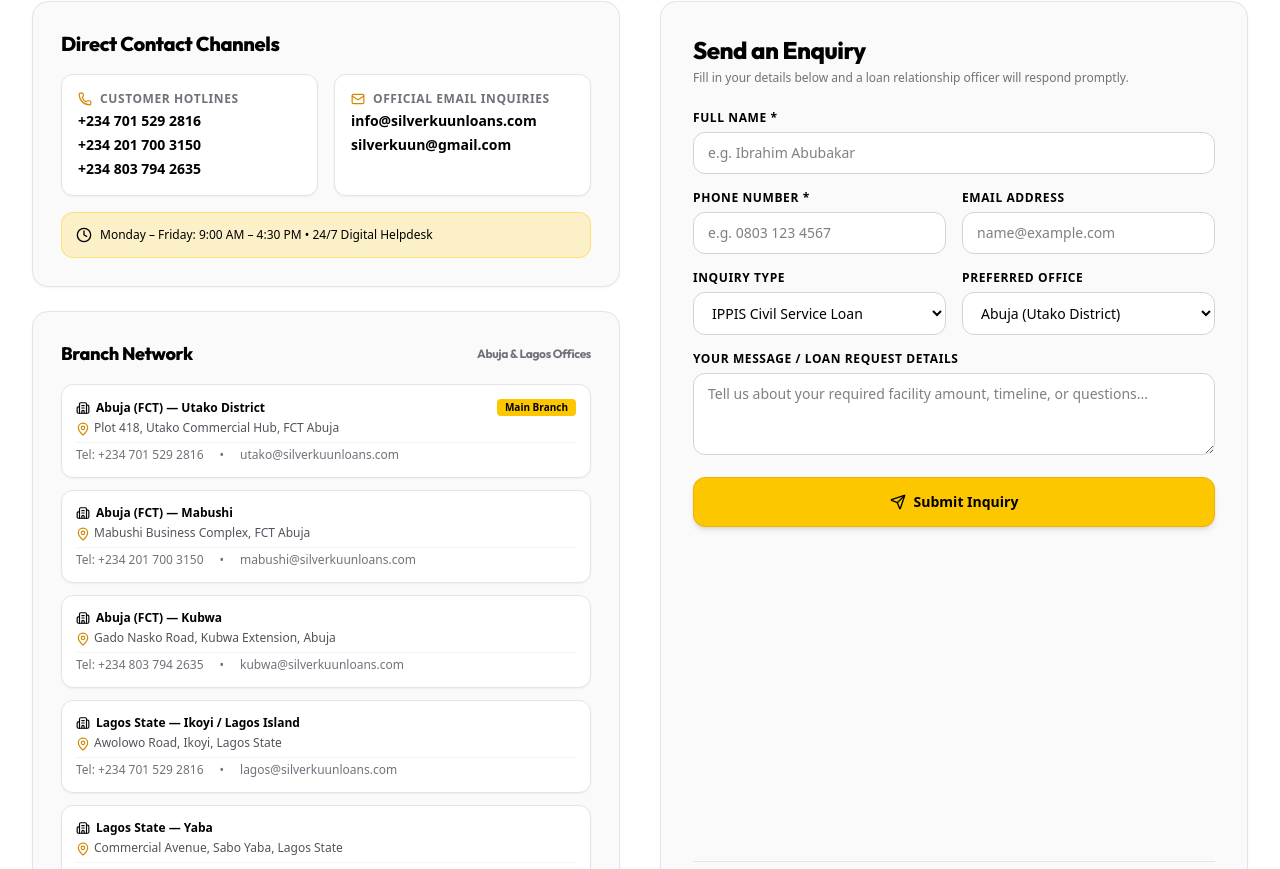
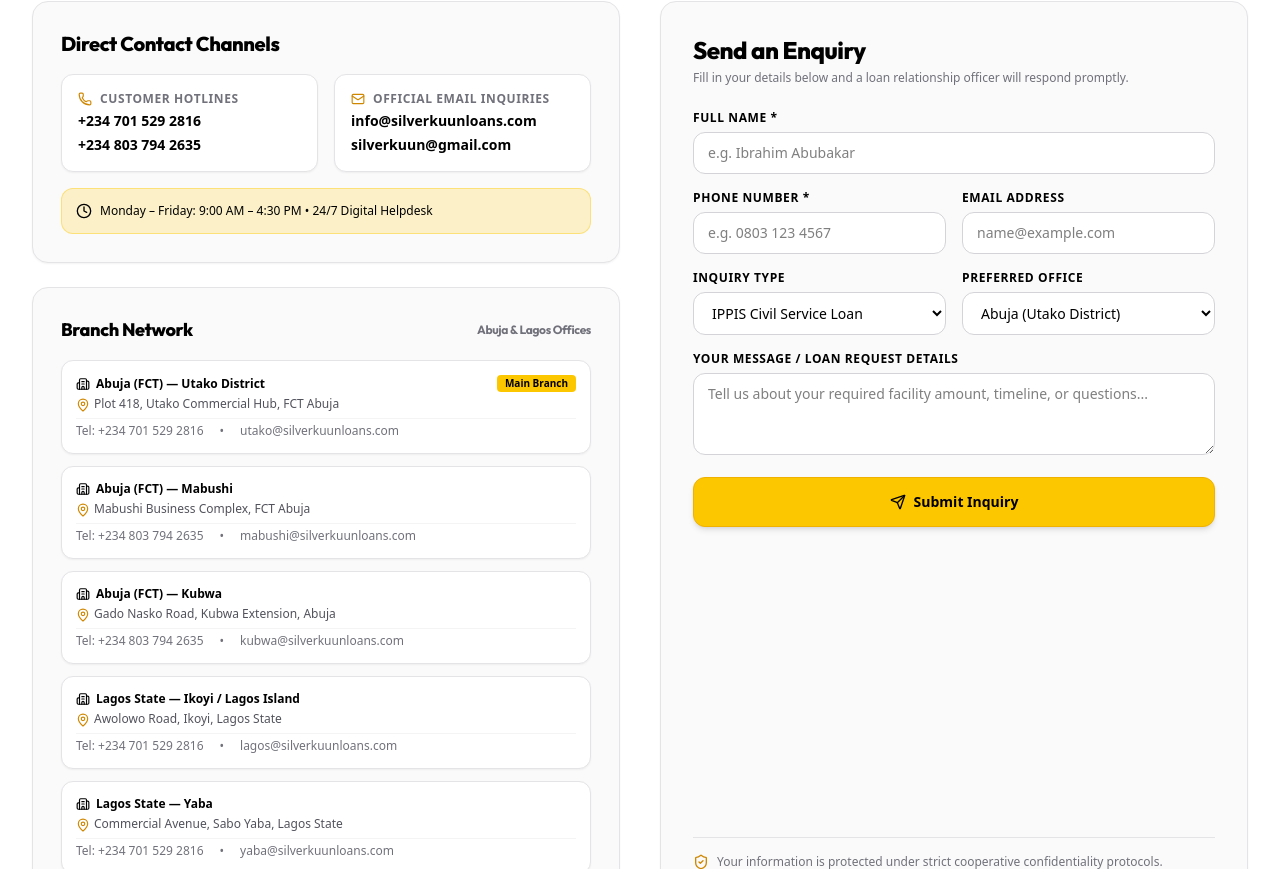
Before and after one commit to Vermachendless/kuunloans1, a React (Vite) app: page / in a window 1280 px wide. Shown: the part 11131-12000 px from the top of the page. Built offline with nearby package versions, Linux system fonts and the light colour scheme.

Commit message:
removed phone number +234 201 700 3150

```diff
--- a/src/data/mockData.ts
+++ b/src/data/mockData.ts
@@ -12,7 +12,6 @@
   ippisMaxLimit: '₦5,000,000',
   phones: [
     '+234 701 529 2816',
-    '+234 201 700 3150',
     '+234 803 794 2635'
   ],
   emails: [
@@ -406,7 +405,7 @@
     city: 'Abuja (FCT)',
     district: 'Mabushi',
     address: 'Mabushi Business Complex, FCT Abuja',
-    phone: '+234 201 700 3150',
+    phone: '+234 803 794 2635',
     email: 'mabushi@silverkuunloans.com'
   },
   {
@@ -427,7 +426,7 @@
     city: 'Lagos State',
     district: 'Yaba',
     address: 'Commercial Avenue, Sabo Yaba, Lagos State',
-    phone: '+234 201 700 3150',
+    phone: '+234 701 529 2816',
     email: 'yaba@silverkuunloans.com'
   }
 ];
```
